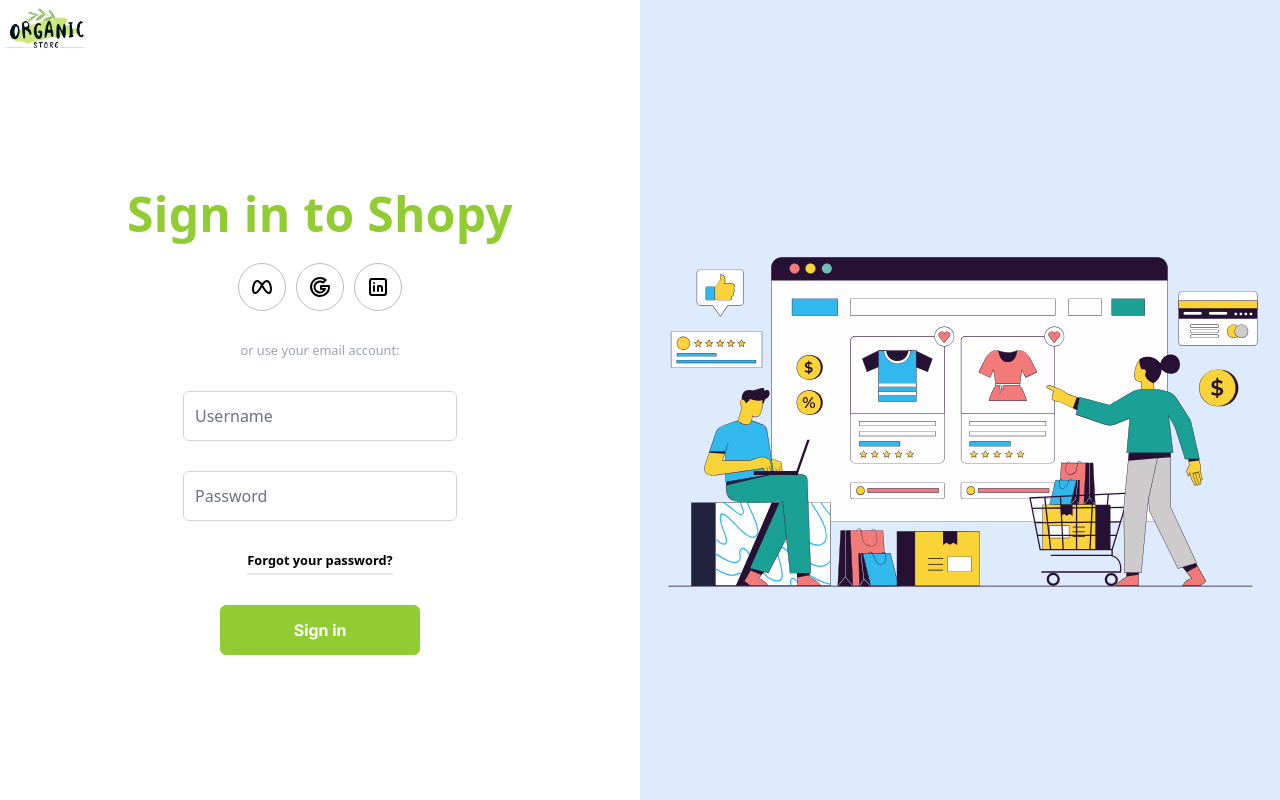
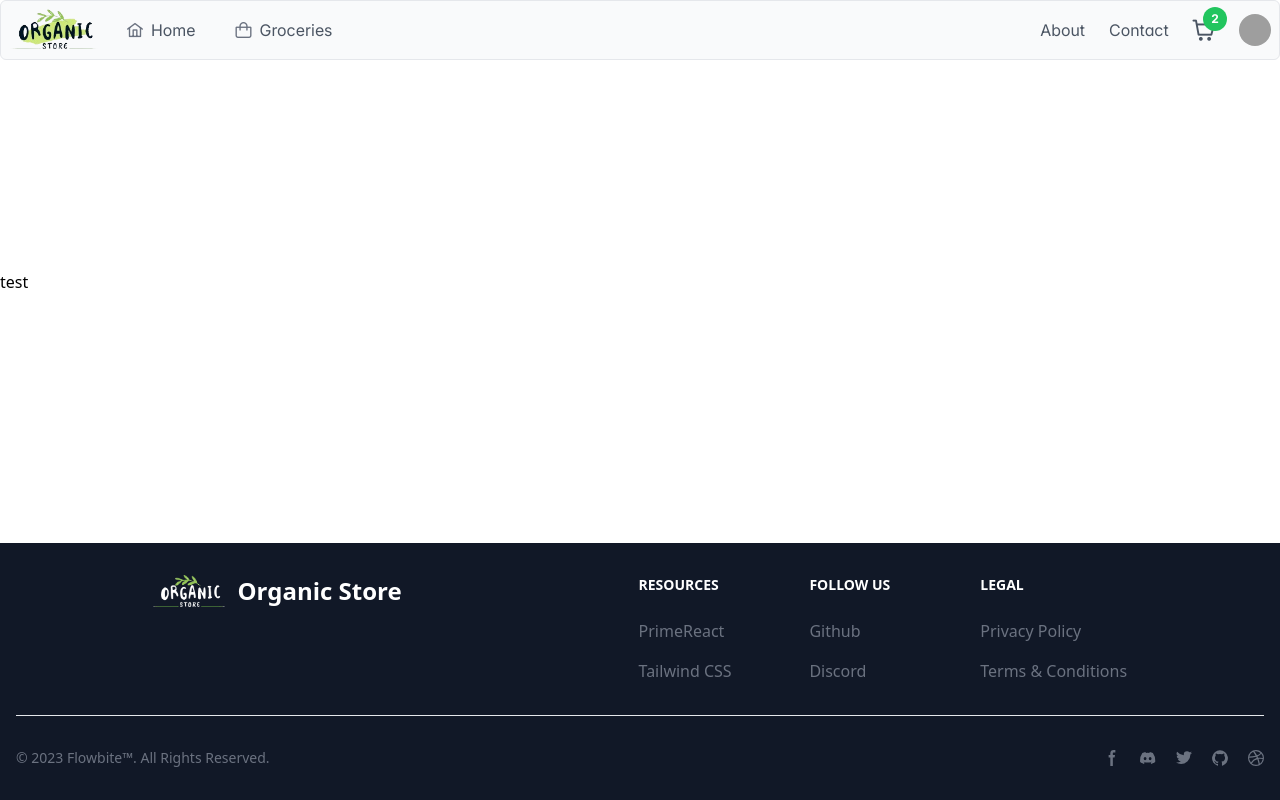
Before and after one commit to ihebetteyeb/Shopy, a React (Vite) app: page /groceries in a window 1280 px wide. Before the commit this address led to /signin. Built offline with nearby package versions, Linux system fonts and the light colour scheme; no server answers; grey boxes are pictures that could not be loaded.

Commit message:
feat: groceries routing in header + footer fixes

```diff
--- a/src/components/Layouts/GlobalLayout.jsx
+++ b/src/components/Layouts/GlobalLayout.jsx
@@ -10,7 +10,7 @@
       <div className="flex flex-col flex-grow justify-center w-full">
         {children}
       </div>
-      <div>
+      <div className="w-full">
         <Footer />
       </div>
     </div>
--- a/src/components/footer/footer.jsx
+++ b/src/components/footer/footer.jsx
@@ -1,50 +1,50 @@
-import React from "react";
+import * as React from "react";
 
 const Footer = () => {
   return (
     <div className="pt-10">
-      <footer class="bg-white dark:bg-gray-900">
-        <div class="mx-auto w-full max-w-screen-xl p-4 py-6 lg:py-8">
-          <div class="md:flex md:justify-between">
-            <div class="mb-6 md:mb-0">
-              <a href="" class="flex items-center">
+      <footer className="bg-gray-900">
+        <div className=" mx-auto w-full p-4 py-6 lg:py-8 max-w-[1500px]">
+          <div className="md:flex md:justify-evenly   gap-[100px]">
+            <div className="mb-6 md:mb-0">
+              <a href="" className="flex items-center">
                 <img
                   src="src/assets/organic-store-white-logo.png"
-                  class="h-8 me-3"
+                  className="h-8 me-3"
                   alt="Logo"
                 />
-                <span class="self-center text-2xl font-semibold whitespace-nowrap dark:text-white">
+                <span className="self-center text-2xl font-semibold whitespace-nowrap text-white">
                   Organic Store
                 </span>
               </a>
             </div>
-            <div class="grid grid-cols-2 gap-8 sm:gap-6 sm:grid-cols-3">
+            <div className="grid grid-cols-2 gap-8 sm:gap-6 sm:grid-cols-3">
               <div>
-                <h2 class="mb-6 text-sm font-semibold text-gray-900 uppercase dark:text-white">
+                <h2 className="mb-6 text-sm font-semibold uppercase text-white">
                   Resources
                 </h2>
-                <ul class="text-gray-500 dark:text-gray-400 font-medium">
-                  <li class="mb-4">
-                    <a href="" class="hover:underline">
+                <ul className="text-gray-500 text-gray-400 font-medium">
+                  <li className="mb-4">
+                    <a href="" className="hover:underline">
                       PrimeReact
                     </a>
                   </li>
                   <li>
-                    <a href="h" class="hover:underline">
+                    <a href="h" className="hover:underline">
                       Tailwind CSS
                     </a>
                   </li>
                 </ul>
               </div>
               <div>
-                <h2 class="mb-6 text-sm font-semibold text-gray-900 uppercase dark:text-white">
+                <h2 className="mb-6 text-sm font-semibold  uppercase text-white">
                   Follow us
                 </h2>
-                <ul class="text-gray-500 dark:text-gray-400 font-medium">
-                  <li class="mb-4">
+                <ul className="text-gray-500 dark:text-gray-400 font-medium">
+                  <li className="mb-4">
                     <a
                       href="https://github.com/themesberg/flowbite"
-                      class="hover:underline "
+                      className="hover:underline "
                     >
                       Github
                     </a>
@@ -52,7 +52,7 @@
                   <li>
                     <a
                       href="https://discord.gg/4eeurUVvTy"
-                      class="hover:underline"
+                      className="hover:underline"
                     >
                       Discord
                     </a>
@@ -60,17 +60,17 @@
                 </ul>
               </div>
               <div>
-                <h2 class="mb-6 text-sm font-semibold text-gray-900 uppercase dark:text-white">
+                <h2 className="mb-6 text-sm font-semibold  uppercase text-white">
                   Legal
                 </h2>
-                <ul class="text-gray-500 dark:text-gray-400 font-medium">
-                  <li class="mb-4">
-                    <a href="#" class="hover:underline">
+                <ul className="text-gray-500 dark:text-gray-400 font-medium">
+                  <li className="mb-4">
+                    <a href="#" className="hover:underline">
                       Privacy Policy
                     </a>
                   </li>
                   <li>
-                    <a href="#" class="hover:underline">
+                    <a href="#" className="hover:underline">
                       Terms &amp; Conditions
                     </a>
                   </li>
@@ -78,41 +78,41 @@
               </div>
             </div>
           </div>
-          <hr class="my-6 border-gray-200 sm:mx-auto dark:border-gray-700 lg:my-8" />
-          <div class="sm:flex sm:items-center sm:justify-between">
-            <span class="text-sm text-gray-500 sm:text-center dark:text-gray-400">
+          <hr className="my-6 border-gray-200 sm:mx-auto dark:border-gray-700 lg:my-8" />
+          <div className="sm:flex sm:items-center sm:justify-between">
+            <span className="text-sm text-gray-500 sm:text-center dark:text-gray-400">
               © 2023{" "}
-              <a href="" class="hover:underline">
+              <a href="" className="hover:underline">
                 Flowbite™
               </a>
               . All Rights Reserved.
             </span>
-            <div class="flex mt-4 sm:justify-center sm:mt-0">
+            <div className="flex mt-4 sm:justify-center sm:mt-0">
               <a
                 href="#"
-                class="text-gray-500 hover:text-gray-900 dark:hover:text-white"
+                className="text-gray-500 hover:text-gray-900 dark:hover:text-white"
               >
                 <svg
-                  class="w-4 h-4"
+                  className="w-4 h-4"
                   aria-hidden="true"
                   xmlns="http://www.w3.org/2000/svg"
                   fill="currentColor"
                   viewBox="0 0 8 19"
                 >
                   <path
-                    fill-rule="evenodd"
+                    fillRule="evenodd"
                     d="M6.135 3H8V0H6.135a4.147 4.147 0 0 0-4.142 4.142V6H0v3h2v9.938h3V9h2.021l.592-3H5V3.591A.6.6 0 0 1 5.592 3h.543Z"
-                    clip-rule="evenodd"
+                    clipRule="evenodd"
                   />
                 </svg>
-                <span class="sr-only">Facebook page</span>
+                <span className="sr-only">Facebook page</span>
               </a>
               <a
                 href="#"
-                class="text-gray-500 hover:text-gray-900 dark:hover:text-white ms-5"
+                className="text-gray-500 hover:text-gray-900 dark:hover:text-white ms-5"
               >
                 <svg
-                  class="w-4 h-4"
+                  className="w-4 h-4"
                   aria-hidden="true"
                   xmlns="http://www.w3.org/2000/svg"
                   fill="currentColor"
@@ -120,64 +120,64 @@
                 >
                   <path d="M16.942 1.556a16.3 16.3 0 0 0-4.126-1.3 12.04 12.04 0 0 0-.529 1.1 15.175 15.175 0 0 0-4.573 0 11.585 11.585 0 0 0-.535-1.1 16.274 16.274 0 0 0-4.129 1.3A17.392 17.392 0 0 0 .182 13.218a15.785 15.785 0 0 0 4.963 2.521c.41-.564.773-1.16 1.084-1.785a10.63 10.63 0 0 1-1.706-.83c.143-.106.283-.217.418-.33a11.664 11.664 0 0 0 10.118 0c.137.113.277.224.418.33-.544.328-1.116.606-1.71.832a12.52 12.52 0 0 0 1.084 1.785 16.46 16.46 0 0 0 5.064-2.595 17.286 17.286 0 0 0-2.973-11.59ZM6.678 10.813a1.941 1.941 0 0 1-1.8-2.045 1.93 1.93 0 0 1 1.8-2.047 1.919 1.919 0 0 1 1.8 2.047 1.93 1.93 0 0 1-1.8 2.045Zm6.644 0a1.94 1.94 0 0 1-1.8-2.045 1.93 1.93 0 0 1 1.8-2.047 1.918 1.918 0 0 1 1.8 2.047 1.93 1.93 0 0 1-1.8 2.045Z" />
                 </svg>
-                <span class="sr-only">Discord community</span>
+                <span className="sr-only">Discord community</span>
               </a>
               <a
                 href="#"
-                class="text-gray-500 hover:text-gray-900 dark:hover:text-white ms-5"
+                className="text-gray-500 hover:text-gray-900 dark:hover:text-white ms-5"
               >
                 <svg
-                  class="w-4 h-4"
+                  className="w-4 h-4"
                   aria-hidden="true"
                   xmlns="http://www.w3.org/2000/svg"
                   fill="currentColor"
                   viewBox="0 0 20 17"
                 >
                   <path
-                    fill-rule="evenodd"
+                    fillRule="evenodd"
                     d="M20 1.892a8.178 8.178 0 0 1-2.355.635 4.074 4.074 0 0 0 1.8-2.235 8.344 8.344 0 0 1-2.605.98A4.13 4.13 0 0 0 13.85 0a4.068 4.068 0 0 0-4.1 4.038 4 4 0 0 0 .105.919A11.705 11.705 0 0 1 1.4.734a4.006 4.006 0 0 0 1.268 5.392 4.165 4.165 0 0 1-1.859-.5v.05A4.057 4.057 0 0 0 4.1 9.635a4.19 4.19 0 0 1-1.856.07 4.108 4.108 0 0 0 3.831 2.807A8.36 8.36 0 0 1 0 14.184 11.732 11.732 0 0 0 6.291 16 11.502 11.502 0 0 0 17.964 4.5c0-.177 0-.35-.012-.523A8.143 8.143 0 0 0 20 1.892Z"
-                    clip-rule="evenodd"
+                    clipRule="evenodd"
                   />
                 </svg>
-                <span class="sr-only">Twitter page</span>
+                <span className="sr-only">Twitter page</span>
               </a>
               <a
                 href="#"
-                class="text-gray-500 hover:text-gray-900 dark:hover:text-white ms-5"
+                className="text-gray-500 hover:text-gray-900 dark:hover:text-white ms-5"
               >
                 <svg
-                  class="w-4 h-4"
+                  className="w-4 h-4"
                   aria-hidden="true"
                   xmlns="http://www.w3.org/2000/svg"
                   fill="currentColor"
                   viewBox="0 0 20 20"
                 >
                   <path
-                    fill-rule="evenodd"
+                    fillRule="evenodd"
                     d="M10 .333A9.911 9.911 0 0 0 6.866 19.65c.5.092.678-.215.678-.477 0-.237-.01-1.017-.014-1.845-2.757.6-3.338-1.169-3.338-1.169a2.627 2.627 0 0 0-1.1-1.451c-.9-.615.07-.6.07-.6a2.084 2.084 0 0 1 1.518 1.021 2.11 2.11 0 0 0 2.884.823c.044-.503.268-.973.63-1.325-2.2-.25-4.516-1.1-4.516-4.9A3.832 3.832 0 0 1 4.7 7.068a3.56 3.56 0 0 1 .095-2.623s.832-.266 2.726 1.016a9.409 9.409 0 0 1 4.962 0c1.89-1.282 2.717-1.016 2.717-1.016.366.83.402 1.768.1 2.623a3.827 3.827 0 0 1 1.02 2.659c0 3.807-2.319 4.644-4.525 4.889a2.366 2.366 0 0 1 .673 1.834c0 1.326-.012 2.394-.012 2.72 0 .263.18.572.681.475A9.911 9.911 0 0 0 10 .333Z"
-                    clip-rule="evenodd"
+                    clipRule="evenodd"
                   />
                 </svg>
-                <span class="sr-only">GitHub account</span>
+                <span className="sr-only">GitHub account</span>
               </a>
               <a
                 href="#"
-                class="text-gray-500 hover:text-gray-900 dark:hover:text-white ms-5"
+                className="text-gray-500 hover:text-gray-900 dark:hover:text-white ms-5"
               >
                 <svg
-                  class="w-4 h-4"
+                  className="w-4 h-4"
                   aria-hidden="true"
                   xmlns="http://www.w3.org/2000/svg"
                   fill="currentColor"
                   viewBox="0 0 20 20"
                 >
                   <path
-                    fill-rule="evenodd"
+                    fillRule="evenodd"
                     d="M10 0a10 10 0 1 0 10 10A10.009 10.009 0 0 0 10 0Zm6.613 4.614a8.523 8.523 0 0 1 1.93 5.32 20.094 20.094 0 0 0-5.949-.274c-.059-.149-.122-.292-.184-.441a23.879 23.879 0 0 0-.566-1.239 11.41 11.41 0 0 0 4.769-3.366ZM8 1.707a8.821 8.821 0 0 1 2-.238 8.5 8.5 0 0 1 5.664 2.152 9.608 9.608 0 0 1-4.476 3.087A45.758 45.758 0 0 0 8 1.707ZM1.642 8.262a8.57 8.57 0 0 1 4.73-5.981A53.998 53.998 0 0 1 9.54 7.222a32.078 32.078 0 0 1-7.9 1.04h.002Zm2.01 7.46a8.51 8.51 0 0 1-2.2-5.707v-.262a31.64 31.64 0 0 0 8.777-1.219c.243.477.477.964.692 1.449-.114.032-.227.067-.336.1a13.569 13.569 0 0 0-6.942 5.636l.009.003ZM10 18.556a8.508 8.508 0 0 1-5.243-1.8 11.717 11.717 0 0 1 6.7-5.332.509.509 0 0 1 .055-.02 35.65 35.65 0 0 1 1.819 6.476 8.476 8.476 0 0 1-3.331.676Zm4.772-1.462A37.232 37.232 0 0 0 13.113 11a12.513 12.513 0 0 1 5.321.364 8.56 8.56 0 0 1-3.66 5.73h-.002Z"
-                    clip-rule="evenodd"
+                    clipRule="evenodd"
                   />
                 </svg>
-                <span class="sr-only">Dribbble account</span>
+                <span className="sr-only">Dribbble account</span>
               </a>
             </div>
           </div>
--- a/src/components/header/header.jsx
+++ b/src/components/header/header.jsx
@@ -5,9 +5,12 @@
 import { Menu } from "primereact/menu";
 import { useDispatch } from "react-redux";
 import { setCredentials } from "../../store/state/userSlice";
+import { Link, useNavigate } from "react-router-dom";
+import { PrimeIcons } from "primereact/api";
 
 export default function Header() {
   const dispatch = useDispatch();
+  const navigate = useNavigate();
 
   const itemRenderer = (item) => (
     <a className="flex align-items-center p-menuitem-link">
@@ -30,48 +33,10 @@
     },
     {
       label: "Groceries",
-      icon: "pi pi-search",
-      items: [
-        {
-          label: "Core",
-          icon: "pi pi-bolt",
-          shortcut: "⌘+S",
-          template: itemRenderer,
-        },
-        {
-          label: "Blocks",
-          icon: "pi pi-server",
-          shortcut: "⌘+B",
-          template: itemRenderer,
-        },
-        {
-          label: "UI Kit",
-          icon: "pi pi-pencil",
-          shortcut: "⌘+U",
-          template: itemRenderer,
-        },
-        {
-          separator: true,
-        },
-        {
-          label: "Templates",
-          icon: "pi pi-palette",
-          items: [
-            {
-              label: "Apollo",
-              icon: "pi pi-palette",
-              badge: 2,
-              template: itemRenderer,
-            },
-            {
-              label: "Ultima",
-              icon: "pi pi-palette",
-              badge: 3,
-              template: itemRenderer,
-            },
-          ],
-        },
-      ],
+      icon: PrimeIcons.SHOPPING_BAG,
+      command: () => {
+        navigate("/groceries");
+      },
     },
   ];
 
--- /dev/null
+++ b/src/pages/groceries/groceries.config.jsx
@@ -0,0 +1,7 @@
+import Groceries from "./groceries.jsx";
+
+export default {
+  path: "/groceries",
+  element: <Groceries />,
+  public: true,
+};
--- /dev/null
+++ b/src/pages/groceries/groceries.jsx
@@ -0,0 +1,28 @@
+// import { useSelector, useDispatch } from "react-redux";
+import { useEffect } from "react";
+import useAuth from "../../hooks/useAuth.js";
+// import { useForm } from "react-hook-form";
+import { Button } from "primereact/button";
+
+import { useTestQuery } from "../../store/state/userApiSlice.jsx";
+import ItemCarousel from "../../components/itemCarousel/itemCarousel.jsx";
+import ItemCard from "../../components/itemCard/itemCard.jsx";
+// import { Button } from "primereact/button";
+import Review from "../../components/reviews/reviews.jsx";
+import Landing from "../../components/landing/landing.jsx";
+import GlobalLayout from "../../components/Layouts/GlobalLayout.jsx";
+
+function Groceries() {
+  const { token, isLoading } = useAuth();
+
+  useEffect(() => {
+    console.log(token);
+  }, [token]);
+
+  if (isLoading) {
+    return <p> Loading...</p>;
+  }
+  return <GlobalLayout>test</GlobalLayout>;
+}
+
+export default Groceries;
--- a/src/routes/config.jsx
+++ b/src/routes/config.jsx
@@ -5,8 +5,9 @@
 import Register from "../pages/Auth/register";
 import Footer from "../components/footer/footer";
 import signinConfig from "../pages/Auth/login/signin.config";
+import groceriesConfig from "../pages/groceries/groceries.config";
 
-const routeConfigs = [homeConfig, signinConfig];
+const routeConfigs = [homeConfig, signinConfig, groceriesConfig];
 
 const routes = [
   ...routeConfigs,
```
